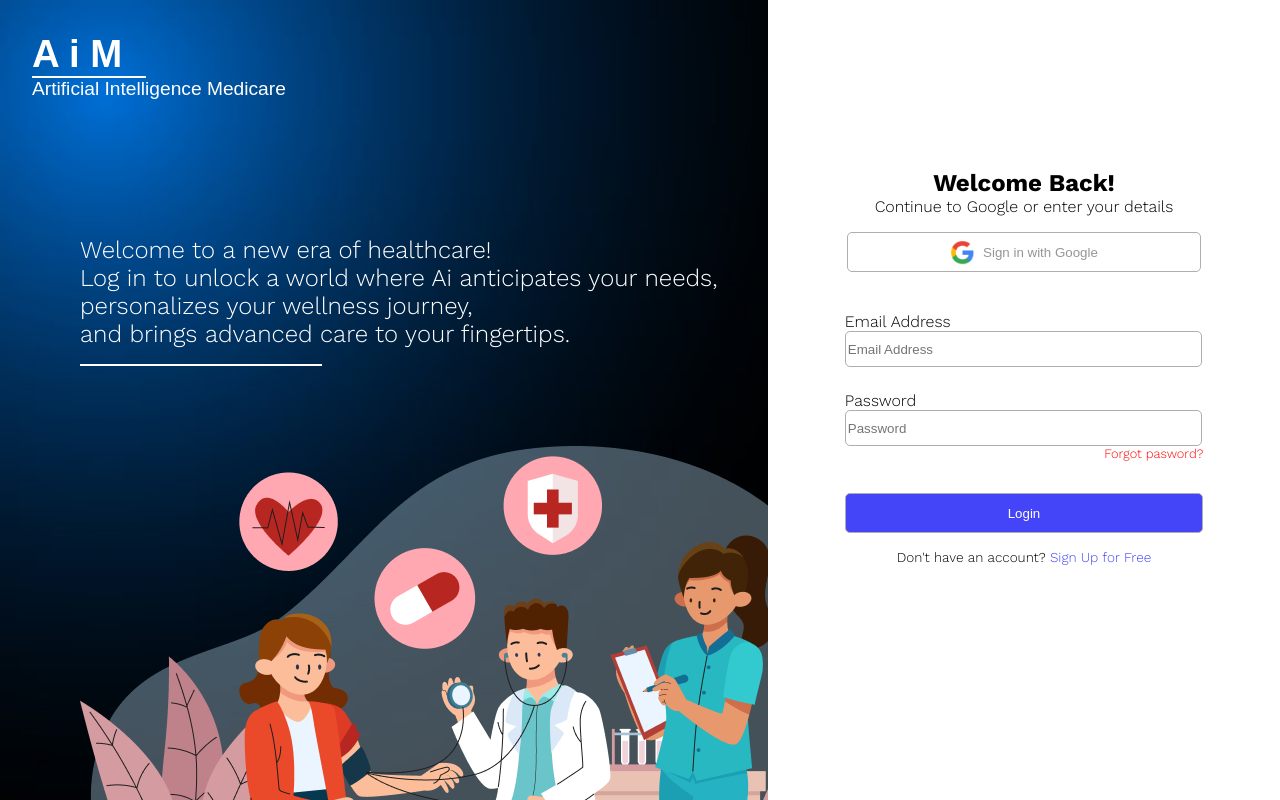
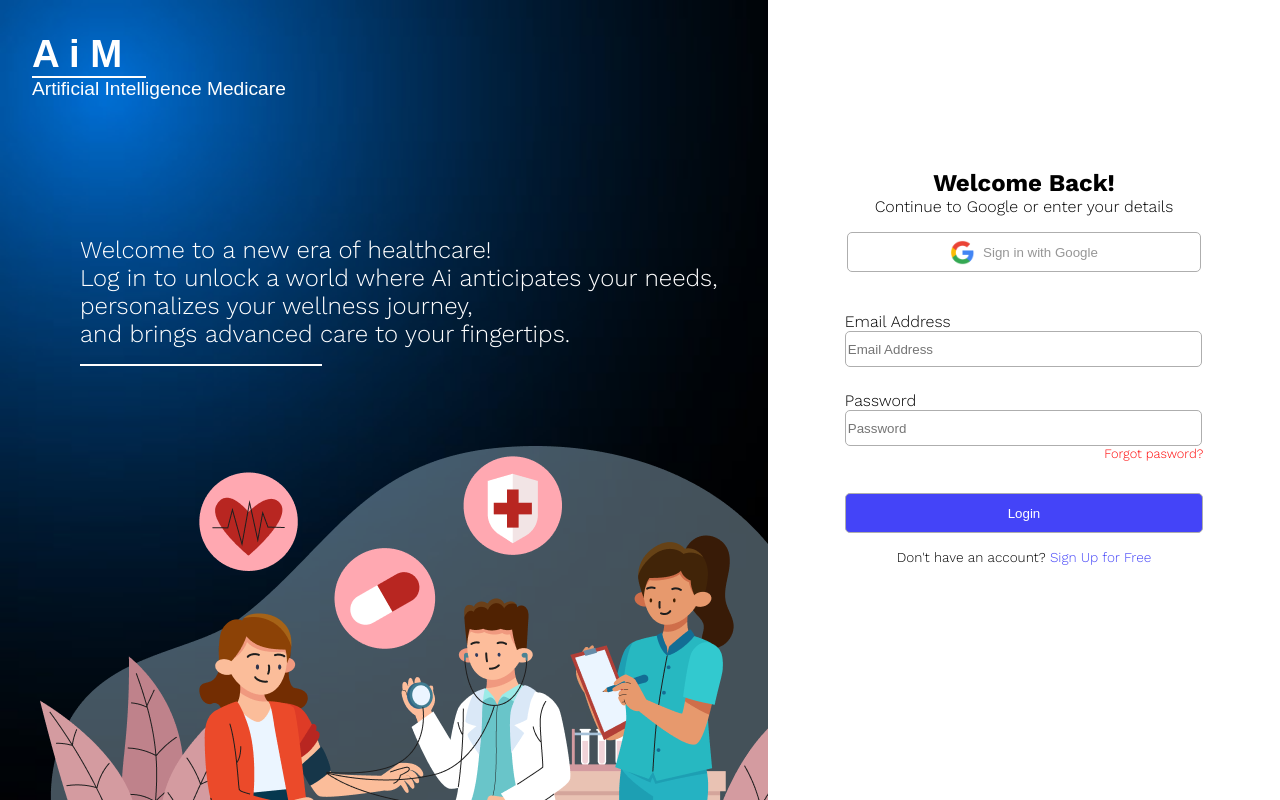
Before and after one commit to OgAeons/login-page, a React (Vite) app: page / in a window 1280 px wide. Built offline with nearby package versions, Linux system fonts and the light colour scheme; a web font is replaced by a local one.

Commit message:
Updated README.md

```diff
--- a/src/styles.css
+++ b/src/styles.css
@@ -51,7 +51,7 @@
 
 .cover-img {
     margin-top: 10vh;
-    margin-left: 10vh;
+    margin-left: 5vh;
 }
 
 .container-right {
```
Also changed, not shown: 1 other file (tests, documents, lock files or other folders).
